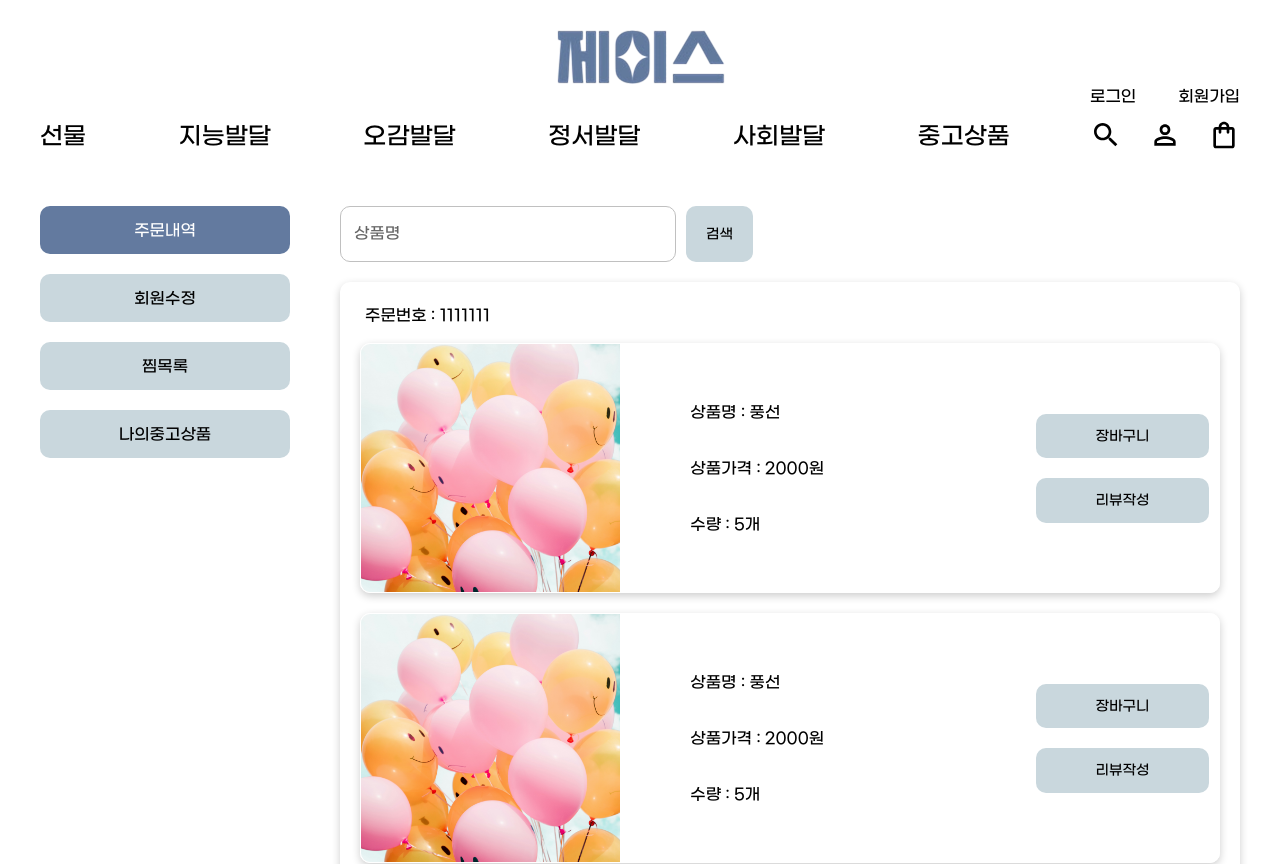
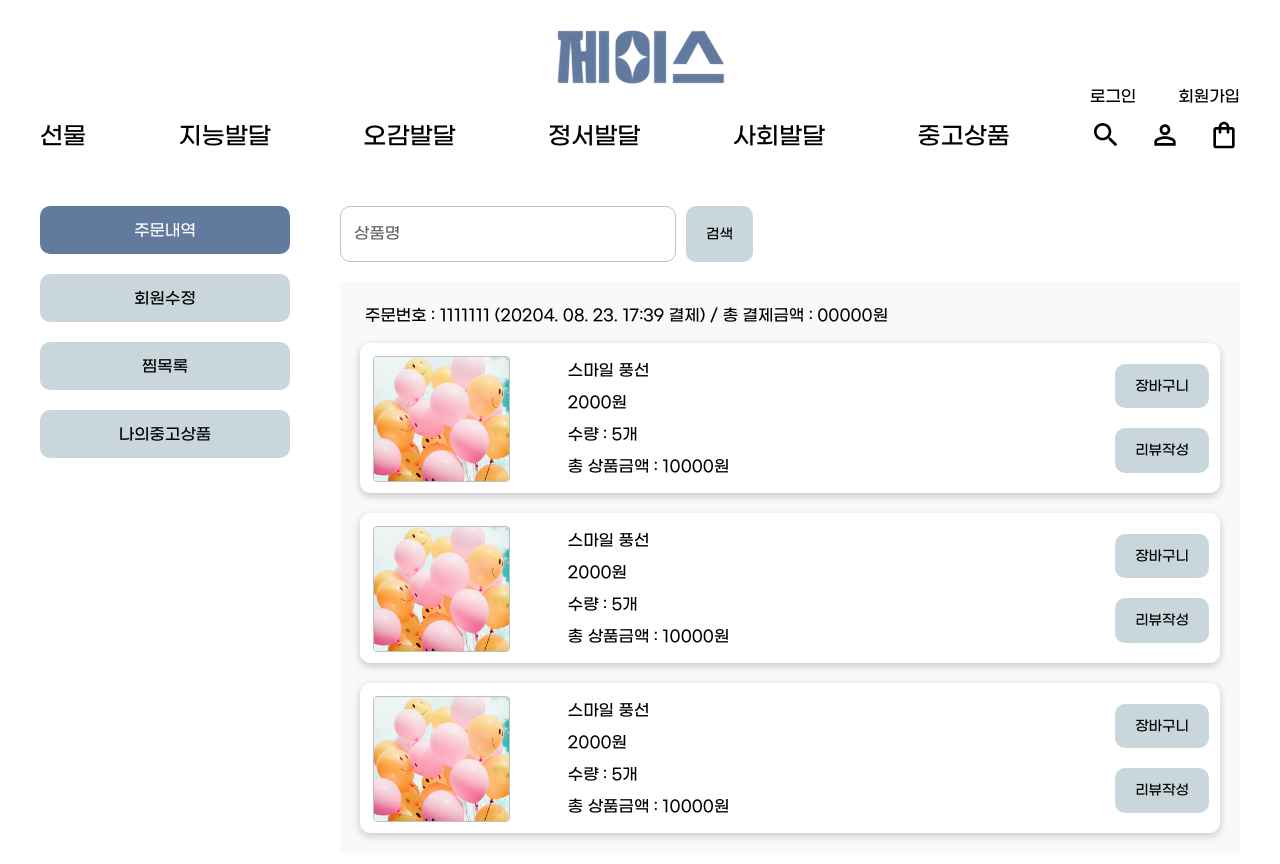
Before and after one commit to j1-y00n/JJJ-web, a React (Create React App) app in the folder JJJ-Web/: page /myPage in a window 1280 px wide. Shown: the top 864 px of the page. Built offline with nearby package versions, Linux system fonts and the light colour scheme; what fast-shuffle would draw is missing.

Commit message:
240823 OrderedList css수정

```diff
--- a/JJJ-Web/src/pages/OrderedList.tsx
+++ b/JJJ-Web/src/pages/OrderedList.tsx
@@ -52,7 +52,7 @@ export default function OrderedList() {
 const Orders = () => {
   return (
     <div className={styles.orders}>
-      <div className={styles.order__number}>주문번호 : 1111111</div>
+      <div className={styles.order__number}>주문번호 : 1111111 (20204. 08. 23. 17:39 결제) / 총 결제금액 : 00000원</div>
       <Order />
       <Order />
       <Order />
@@ -84,9 +84,10 @@ const Order = () => {
         <img src={balloonImg} alt='balloonImg' />
       </div>
       <div className={styles.order__details}>
-        <p>상품명 : 풍선</p>
-        <p>상품가격 : 2000원</p>
+        <p>스마일 풍선</p>
+        <p>2000원</p>
         <p>수량 : 5개</p>
+        <p>총 상품금액 : 10000원</p>
       </div>
       <div className={styles.order__buttons}>
         <Button onClick={() => navigate('/cart')} sx={{ marginBottom: '20px' }}>
--- a/JJJ-Web/src/styles/pages/OrderedList.module.css
+++ b/JJJ-Web/src/styles/pages/OrderedList.module.css
@@ -7,10 +7,7 @@
 .orders {
   width: 100%;
   padding: 20px;
-  /* background-color: var(--color-blue-light); */
-  /* border: 1px solid var(--color-blue); */
-  border-radius: var(--border-radius);
-  box-shadow: var(--box-shadow);
+  background-color: var(--color-grey-bg);
   margin-bottom: 30px;
 }
 
@@ -23,9 +20,9 @@
   display: flex;
   border: 1px solid var(--color-white);
   border-radius: var(--border-radius);
-  /* background-color: var(--color-white); */
+  background-color: var(--color-white);
   box-shadow: var(--box-shadow);
-  height: 250px;
+  height: 150px;
   gap: 20px;
   overflow: hidden;
   margin-bottom: 20px;
@@ -36,12 +33,15 @@
 }
 
 .order__img {
-  flex: 1.5;
+  flex: 1;
 }
 .order__img img {
   width: 100%;
-  height: 100%;
+  height: 126px;
   object-fit: cover;
+  margin: 12px;
+  border-radius: 4px;
+  border: 1px solid var(--color-grey);
 }
 
 .order__details,
@@ -53,16 +53,16 @@
 }
 
 .order__details {
-  flex: 2;
+  flex: 4;
 }
 
 .order__details p {
-  padding: 20px 0;
+  padding: 8px 0;
   margin-left: 40px;
 }
 
 .order__buttons {
-  flex: 1;
+  flex: 0.5;
 }
 
 /* 모달 */
@@ -116,6 +116,7 @@
   width: 400px;
   height: auto;
   text-align: center;
+  padding: 30px;
 }
 
 .modal__inner__nest p {
```
